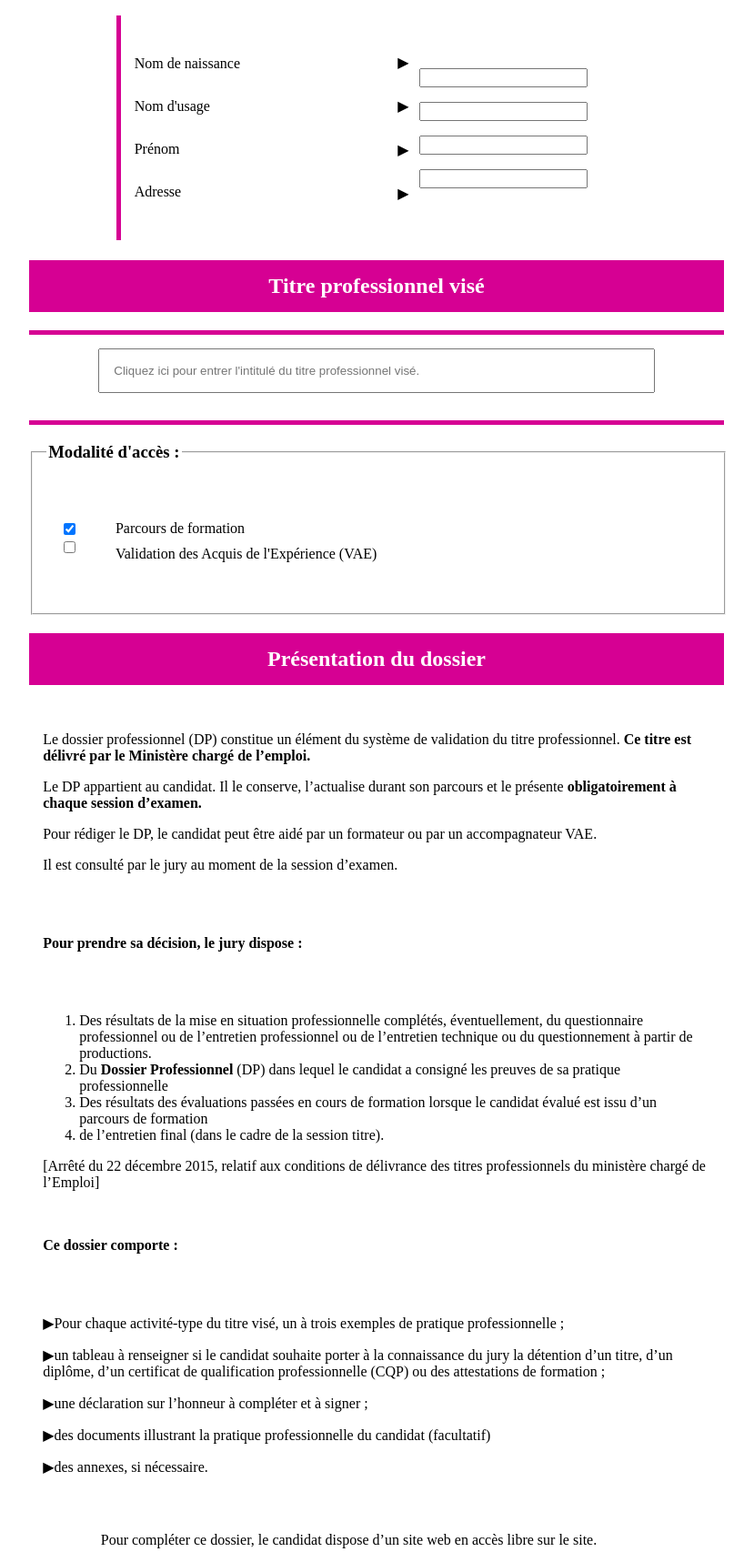
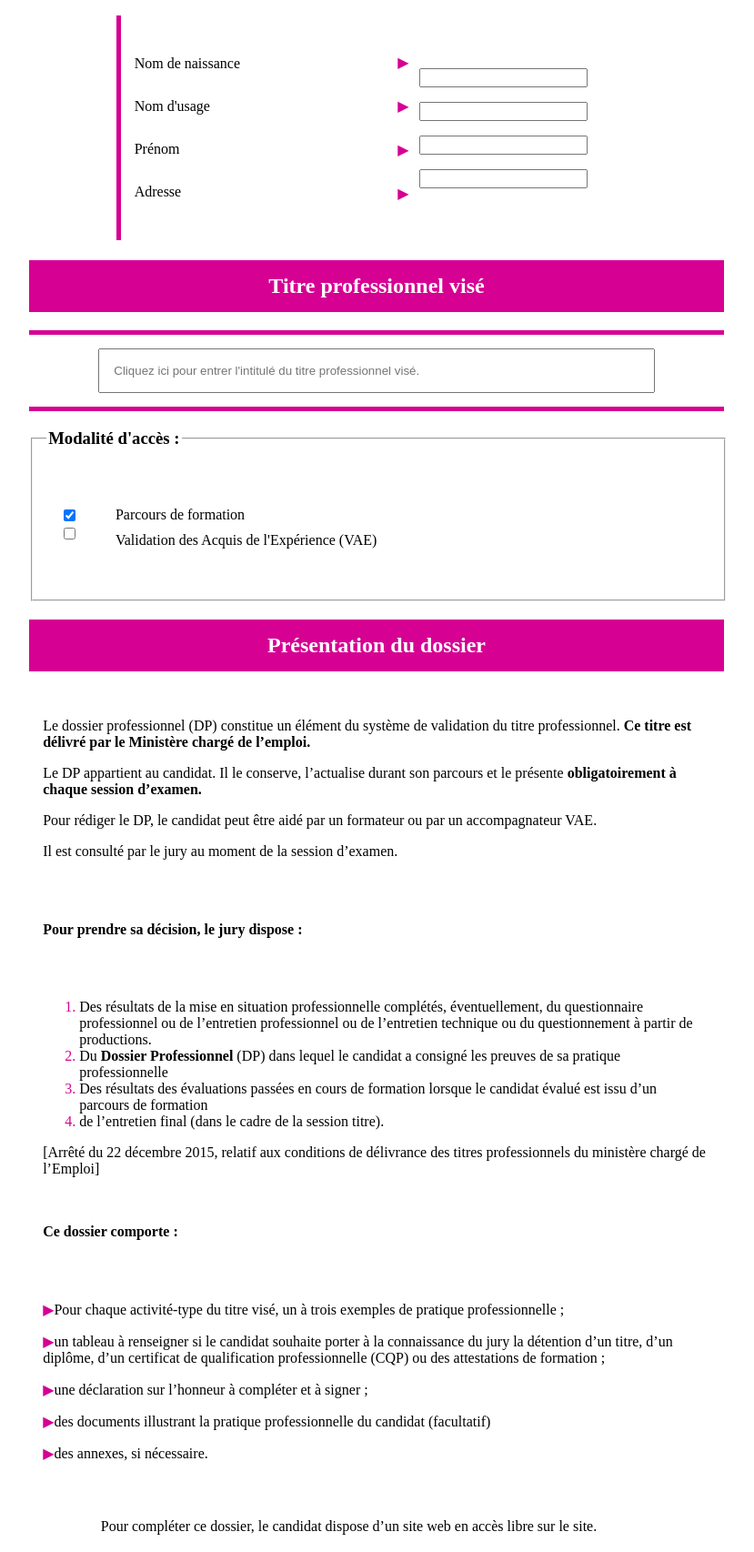
Before and after one commit to Patoulache/dossier_pro, a PHP site: page /vue/dossierPro.php in a window 1280 px wide. Shown: the part 224-1930 px from the top of the page at 91% size, without its empty margins (226-1055 px from the left). Run offline with PHP 8.4, Linux system fonts and the light colour scheme; the template is opened without the code that fills it, so the values that code supplies are empty.

Commit message:
petite flèche en rose et num Li aussi

```diff
--- a/css/fakeGrid.css
+++ b/css/fakeGrid.css
@@ -97,7 +97,7 @@ h2{
 #resultautocomplete{
   left: 15px;
   top: 168px;
-  border: 8px
+  border: 8px;
   position: absolute;
 }
 .addBorders{
@@ -114,3 +114,9 @@ textarea{
   resize: none;
   padding: 0;
 }
+.littlepinkarrow {
+  color: var(--couleur);
+}
+.blackColor {
+  color: black;
+}
--- a/vue/connection.php
+++ b/vue/connection.php
@@ -8,7 +8,7 @@
   </head>
   <body>
     <header>
-            <img src="../image/1-Dossier_professionnel_version_traitement_de_text_html_2bec0533.jpg" name="image/image12.jpg">
+            <img src="./image/1-Dossier_professionnel_version_traitement_de_text_html_2bec0533.jpg" name="image/image12.jpg">
             <div class="header">
                 <h1>Dossier Professionnel <sup>(DP)</sup></h1>
             </div>
--- a/vue/dossierPro.php
+++ b/vue/dossierPro.php
@@ -2,12 +2,12 @@
 <html lang="fr">
 <head>
     <meta charset="UTF-8">
-    <link rel="stylesheet" href="../css/fakeGrid.css">
+    <link rel="stylesheet" href="./css/fakeGrid.css">
     <title>Dossier Professionnel coda 2018</title>
 </head>
 <body>
     <header class="row border-bottom">
-      <img class="col-3" src="../image/1-Dossier_professionnel_version_traitement_de_text_html_2bec0533.jpg" name="image/image12.jpg">
+      <img class="col-3" src="./image/1-Dossier_professionnel_version_traitement_de_text_html_2bec0533.jpg" name="image/image12.jpg">
       <!-- <div class="header"> -->
         <h1>Dossier Professionnel <sup>(DP)</sup></h1>
       <!-- </div> -->
@@ -83,11 +83,11 @@
                 <h4 class="col-12">Pour prendre sa décision, le jury dispose :</h4>
 
                 <section class="col-12">
-                    <ol>
-                        <li><span>Des résultats de la mise en situation professionnelle complétés, éventuellement, du questionnaire professionnel ou de l’entretien professionnel ou de l’entretien technique ou du questionnement à partir de productions.</span></li>
-                        <li><span>Du <b>Dossier Professionnel</b> (DP) dans lequel le candidat a consigné les preuves de sa pratique professionnelle</span></li>
-                        <li><span>Des résultats des évaluations passées en cours de formation lorsque le candidat évalué est issu d’un parcours de formation</span></li>
-                        <li><span>de l’entretien final (dans le cadre de la session titre).</span></li>
+                    <ol class="littlepinkarrow">
+                        <li><span class="blackColor">Des résultats de la mise en situation professionnelle complétés, éventuellement, du questionnaire professionnel ou de l’entretien professionnel ou de l’entretien technique ou du questionnement à partir de productions.</span></li>
+                        <li><span class="blackColor">Du <b>Dossier Professionnel</b> (DP) dans lequel le candidat a consigné les preuves de sa pratique professionnelle</span></li>
+                        <li><span class="blackColor">Des résultats des évaluations passées en cours de formation lorsque le candidat évalué est issu d’un parcours de formation</span></li>
+                        <li><span class="blackColor">de l’entretien final (dans le cadre de la session titre).</span></li>
                     </ol>
                     <aside>[Arrêté du 22 décembre 2015, relatif aux conditions de délivrance des titres professionnels du ministère chargé de l’Emploi]</aside>
                 </section>
@@ -96,19 +96,19 @@
 
                 <section class="col-12">
                     <p>
-                    <span>▶</span>Pour chaque activité-type du titre visé, un à trois exemples de pratique professionnelle ;
+                    <span class="littlepinkarrow">▶</span>Pour chaque activité-type du titre visé, un à trois exemples de pratique professionnelle ;
                     </p>
                     <p>
-                    <span>▶</span>un tableau à renseigner si le candidat souhaite porter à la connaissance du jury la détention d’un titre, d’un diplôme, d’un certificat de qualification professionnelle (CQP) ou des attestations de formation ;
+                    <span class="littlepinkarrow">▶</span>un tableau à renseigner si le candidat souhaite porter à la connaissance du jury la détention d’un titre, d’un diplôme, d’un certificat de qualification professionnelle (CQP) ou des attestations de formation ;
                     </p>
                     <p>
-                    <span>▶</span>une déclaration sur l’honneur à compléter et à signer ;
+                    <span class="littlepinkarrow">▶</span>une déclaration sur l’honneur à compléter et à signer ;
                     </p>
                     <p>
-                    <span>▶</span>des documents illustrant la pratique professionnelle du candidat (facultatif)
+                    <span class="littlepinkarrow">▶</span>des documents illustrant la pratique professionnelle du candidat (facultatif)
                     </p>
                     <p>
-                    <span>▶</span>des annexes, si nécessaire.
+                    <span class="littlepinkarrow">▶</span>des annexes, si nécessaire.
                     </p>
                 </section>
             </div>
@@ -120,7 +120,7 @@
         </div>
         <div id="lien">
             <p class="marg-1">
-                <span>◢</span> <a href="http://travail-emploi.gouv.fr/titres-professionnels" target="_blank">http://travail-emploi.gouv.fr/titres-professionnels</a>
+                <span class="littlepinkarrow">◢</span> <a href="http://travail-emploi.gouv.fr/titres-professionnels" target="_blank">http://travail-emploi.gouv.fr/titres-professionnels</a>
             </p>
         </div>
         <div class="row sommaire">
@@ -130,22 +130,22 @@
                 <div class="row"><textarea id="pratiquePro1" class="col-10" type="text" placeholder="Intitulé de l’activité-type n° 1"></textarea>
                 <label class="col-1">p.</label><input class="col-1" type="text"></div>
 
-                    <div class="row"><span class="col-1 marg-1">▶</span><input class="col-8"type="text" placeholder="Intitulé de l’exemple n° 1">
+                    <div class="row"><span class="col-1 marg-1 littlepinkarrow">▶</span><input class="col-8"type="text" placeholder="Intitulé de l’exemple n° 1">
                     <label class="col-1">p.</label><input class=" col-1" type="text"></div>
-                    <div class="row"><span class="col-1 marg-1">▶</span><input class="col-8"type="text" placeholder="Intitulé de l’exemple n° 2">
+                    <div class="row"><span class="col-1 marg-1 littlepinkarrow">▶</span><input class="col-8"type="text" placeholder="Intitulé de l’exemple n° 2">
                     <label class="col-1">p.</label><input class=" col-1" type="text"></div>
-                    <div class="row"><span class="col-1 marg-1">▶</span><input class="col-8"type="text" placeholder="Intitulé de l’exemple n° 3">
+                    <div class="row"><span class="col-1 marg-1 littlepinkarrow">▶</span><input class="col-8"type="text" placeholder="Intitulé de l’exemple n° 3">
                     <label class="col-1">p.</label><input class=" col-1" type="text"></div>
             </div>
             <div class="col-12">
                 <div class="row"><textarea id="pratiquePro2" class="col-10" type="text" placeholder="Intitulé de l’activité-type n° 2"></textarea>
                 <label class="col-1" for="">p.</label><input class="col-1" type="text"></div>
 
-                <div class="row"><span class="col-1 marg-1">▶</span><input class="col-8"type="text" placeholder="Intitulé de l’exemple n° 1">
+                <div class="row"><span class="col-1 marg-1 littlepinkarrow">▶</span><input class="col-8"type="text" placeholder="Intitulé de l’exemple n° 1">
                 <label class="col-1">p.</label><input class=" col-1" type="text"></div>
-                <div class="row"><span class="col-1 marg-1">▶</span><input class="col-8"type="text" placeholder="Intitulé de l’exemple n° 2">
+                <div class="row"><span class="col-1 marg-1 littlepinkarrow">▶</span><input class="col-8"type="text" placeholder="Intitulé de l’exemple n° 2">
                 <label class="col-1">p.</label><input class=" col-1" type="text"></div>
-                <div class="row"><span class="col-1 marg-1">▶</span><input class="col-8"type="text" placeholder="Intitulé de l’exemple n° 3">
+                <div class="row"><span class="col-1 marg-1 littlepinkarrow">▶</span><input class="col-8"type="text" placeholder="Intitulé de l’exemple n° 3">
                 <label class="col-1">p.</label><input class=" col-1" type="text"></div>
             </div>
 
@@ -169,7 +169,7 @@
             <div class="row"><label class="col-5"for="">Activité-type 1 </label>
             <textarea class="col-7" type="text" placeholder="Cliquez ici pour entrer l'intitulé de l'activité"></textarea></div>
 
-            <div class="row"><label class="col-5">Exemple n°1 <span>▶</span></label>
+            <div class="row"><label class="col-5">Exemple n°1 <span class="littlepinkarrow">▶</span></label>
             <input class="col-7"type="text" placeholder="Cliquez ici pour entrer l'intitulé de l'exemple"></div>
 
             <ol class="col-12">
@@ -183,11 +183,11 @@
                 <textarea class="col-12" name="" id="" cols="30" rows="10" placeholder="Cliquez ici pour taper du texte"></textarea>
 
                 <li class="col-12">Contexte</li>
-                <label class="col-8">Nom de l'entreprise, organisme ou association<span>▶</span></label>
+                <label class="col-8">Nom de l'entreprise, organisme ou association<span class="littlepinkarrow">▶</span></label>
                 <input class="col-4"type="text" placeholder="Cliquez ici pour taper du texte.">
-                <label class="col-5">Chantier, atelier, service <span>▶</span></label>
+                <label class="col-5">Chantier, atelier, service <span class="littlepinkarrow">▶</span></label>
                 <input class="col-7"type="text" placeholder="Cliquez ici pour taper du texte">
-                <label class="col-4">Période d'exercice <span>▶</span></label>
+                <label class="col-4">Période d'exercice <span class="littlepinkarrow">▶</span></label>
                 <span class="col-1">Du</span>
                 <input class="col-3"type="date" placeholder="Cliquez ici">
                 <span class="col-1">au</span>
@@ -199,7 +199,7 @@
             <div class="row"><label class="col-5"for="">Activité-type 1 </label>
             <textarea class="col-7" type="text" placeholder="Cliquez ici pour entrer l'intitulé de l'activité"></textarea></div>
 
-            <div class="row"><label class="col-5">Exemple n°2 <span>▶</span></label>
+            <div class="row"><label class="col-5">Exemple n°2 <span class="littlepinkarrow">▶</span></label>
             <input class="col-7"type="text" placeholder="Cliquez ici pour entrer l'intitulé de l'exemple"></div>
 
             <ol class="col-12">
@@ -213,11 +213,11 @@
                 <textarea class="col-12" name="" id="" cols="30" rows="10" placeholder="Cliquez ici pour taper du texte"></textarea>
 
                 <li class="col-12">Contexte</li>
-                <label class="col-8">Nom de l'entreprise, organisme ou association<span>▶</span></label>
+                <label class="col-8">Nom de l'entreprise, organisme ou association<span class="littlepinkarrow">▶</span></label>
                 <input class="col-4"type="text" placeholder="Cliquez ici pour taper du texte.">
-                <label class="col-5">Chantier, atelier, service <span>▶</span></label>
+                <label class="col-5">Chantier, atelier, service <span class="littlepinkarrow">▶</span></label>
                 <input class="col-7"type="text" placeholder="Cliquez ici pour taper du texte">
-                <label class="col-4">Période d'exercice <span>▶</span></label>
+                <label class="col-4">Période d'exercice <span class="littlepinkarrow">▶</span></label>
                 <span class="col-1">Du</span>
                 <input class="col-3"type="date" placeholder="Cliquez ici">
                 <span class="col-1">au</span>
@@ -229,7 +229,7 @@
             <div class="row"><label class="col-5"for="">Activité-type 1 </label>
             <textarea class="col-7" type="text" placeholder="Cliquez ici pour entrer l'intitulé de l'activité"></textarea></div>
 
-            <div class="row"><label class="col-5">Exemple n°3 <span>▶</span></label>
+            <div class="row"><label class="col-5">Exemple n°3 <span class="littlepinkarrow">▶</span></label>
             <input class="col-7"type="text" placeholder="Cliquez ici pour entrer l'intitulé de l'exemple"></div>
 
             <ol class="col-12">
@@ -243,11 +243,11 @@
                 <textarea class="col-12" name="" id="" cols="30" rows="10" placeholder="Cliquez ici pour taper du texte"></textarea>
 
                 <li class="col-12">Contexte</li>
-                <label class="col-8">Nom de l'entreprise, organisme ou association<span>▶</span></label>
+                <label class="col-8">Nom de l'entreprise, organisme ou association<span class="littlepinkarrow">▶</span></label>
                 <input class="col-4"type="text" placeholder="Cliquez ici pour taper du texte.">
-                <label class="col-5">Chantier, atelier, service <span>▶</span></label>
+                <label class="col-5">Chantier, atelier, service <span class="littlepinkarrow">▶</span></label>
                 <input class="col-7"type="text" placeholder="Cliquez ici pour taper du texte">
-                <label class="col-4">Période d'exercice <span>▶</span></label>
+                <label class="col-4">Période d'exercice <span class="littlepinkarrow">▶</span></label>
                 <span class="col-1">Du</span>
                 <input class="col-3"type="date" placeholder="Cliquez ici">
                 <span class="col-1">au</span>
@@ -259,7 +259,7 @@
             <div class="row"><label class="col-5"for="">Activité-type 2 </label>
             <textarea class="col-7" type="text" placeholder="Cliquez ici pour entrer l'intitulé de l'activité"></textarea></div>
 
-            <div class="row"><label class="col-5">Exemple n°1 <span>▶</span></label>
+            <div class="row"><label class="col-5">Exemple n°1 <span class="littlepinkarrow">▶</span></label>
             <input class="col-7"type="text" placeholder="Cliquez ici pour entrer l'intitulé de l'exemple"></div>
 
             <ol class="col-12">
@@ -273,11 +273,11 @@
                 <textarea class="col-12" name="" id="" cols="30" rows="10" placeholder="Cliquez ici pour taper du texte"></textarea>
 
                 <li class="col-12">Contexte</li>
-                <label class="col-8">Nom de l'entreprise, organisme ou association<span>▶</span></label>
+                <label class="col-8">Nom de l'entreprise, organisme ou association<span class="littlepinkarrow">▶</span></label>
                 <input class="col-4"type="text" placeholder="Cliquez ici pour taper du texte.">
-                <label class="col-5">Chantier, atelier, service <span>▶</span></label>
+                <label class="col-5">Chantier, atelier, service <span class="littlepinkarrow">▶</span></label>
                 <input class="col-7"type="text" placeholder="Cliquez ici pour taper du texte">
-                <label class="col-4">Période d'exercice <span>▶</span></label>
+                <label class="col-4">Période d'exercice <span class="littlepinkarrow">▶</span></label>
                 <span class="col-1">Du</span>
                 <input class="col-3"type="date" placeholder="Cliquez ici">
                 <span class="col-1">au</span>
@@ -289,7 +289,7 @@
             <div class="row"><label class="col-5"for="">Activité-type 1 </label>
             <textarea class="col-7" type="text" placeholder="Cliquez ici pour entrer l'intitulé de l'activité"></textarea></div>
 
-            <div class="row"><label class="col-5">Exemple n°2 <span>▶</span></label>
+            <div class="row"><label class="col-5">Exemple n°2 <span class="littlepinkarrow">▶</span></label>
             <input class="col-7"type="text" placeholder="Cliquez ici pour entrer l'intitulé de l'exemple"></div>
 
             <ol class="col-12">
@@ -303,11 +303,11 @@
                 <textarea class="col-12" name="" id="" cols="30" rows="10" placeholder="Cliquez ici pour taper du texte"></textarea>
 
                 <li class="col-12">Contexte</li>
-                <label class="col-8">Nom de l'entreprise, organisme ou association<span>▶</span></label>
+                <label class="col-8">Nom de l'entreprise, organisme ou association<span class="littlepinkarrow">▶</span></label>
                 <input class="col-4"type="text" placeholder="Cliquez ici pour taper du texte.">
-                <label class="col-5">Chantier, atelier, service <span>▶</span></label>
+                <label class="col-5">Chantier, atelier, service <span class="littlepinkarrow">▶</span></label>
                 <input class="col-7"type="text" placeholder="Cliquez ici pour taper du texte">
-                <label class="col-4">Période d'exercice <span>▶</span></label>
+                <label class="col-4">Période d'exercice <span class="littlepinkarrow">▶</span></label>
                 <span class="col-1">Du</span>
                 <input class="col-3"type="date" placeholder="Cliquez ici">
                 <span class="col-1">au</span>
@@ -319,7 +319,7 @@
             <div class="row"><label class="col-5"for="">Activité-type 1 </label>
             <textarea class="col-7" type="text" placeholder="Cliquez ici pour entrer l'intitulé de l'activité"></textarea></div>
 
-            <div class="row"><label class="col-5">Exemple n°3 <span>▶</span></label>
+            <div class="row"><label class="col-5">Exemple n°3 <span class="littlepinkarrow">▶</span></label>
             <input class="col-7"type="text" placeholder="Cliquez ici pour entrer l'intitulé de l'exemple"></div>
 
             <ol class="col-12">
@@ -333,11 +333,11 @@
                 <textarea class="col-12" name="" id="" cols="30" rows="10" placeholder="Cliquez ici pour taper du texte"></textarea>
 
                 <li class="col-12">Contexte</li>
-                <label class="col-8">Nom de l'entreprise, organisme ou association<span>▶</span></label>
+                <label class="col-8">Nom de l'entreprise, organisme ou association<span class="littlepinkarrow">▶</span></label>
                 <input class="col-4"type="text" placeholder="Cliquez ici pour taper du texte.">
-                <label class="col-5">Chantier, atelier, service <span>▶</span></label>
+                <label class="col-5">Chantier, atelier, service <span class="littlepinkarrow">▶</span></label>
                 <input class="col-7"type="text" placeholder="Cliquez ici pour taper du texte">
-                <label class="col-4">Période d'exercice <span>▶</span></label>
+                <label class="col-4">Période d'exercice <span class="littlepinkarrow">▶</span></label>
                 <span class="col-1">Du</span>
                 <input class="col-3"type="date" placeholder="Cliquez ici">
                 <span class="col-1">au</span>
```
